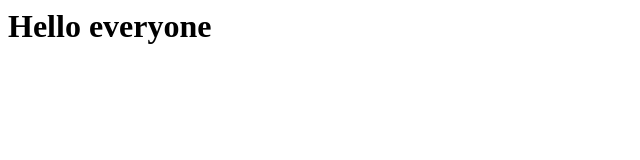
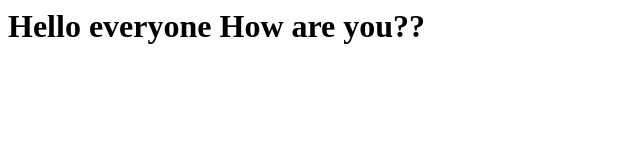
Before and after one commit to shubhamroy01/magneto, a plain HTML site: page index.html in a window 1280 px wide. Shown: the whole page, without its empty margins (0-640 px from the left). Drawn offline with Linux system fonts and the light colour scheme.

Commit message:
Update index.html

```diff
--- a/index.html
+++ b/index.html
@@ -1,7 +1,9 @@
 <html>
 <head>
 	<body>
-		<h1>Hello everyone</h1>
+		<h1>Hello everyone
+			How are you??
+		</h1>
 	</body>
 	</head>
 </html>
```
